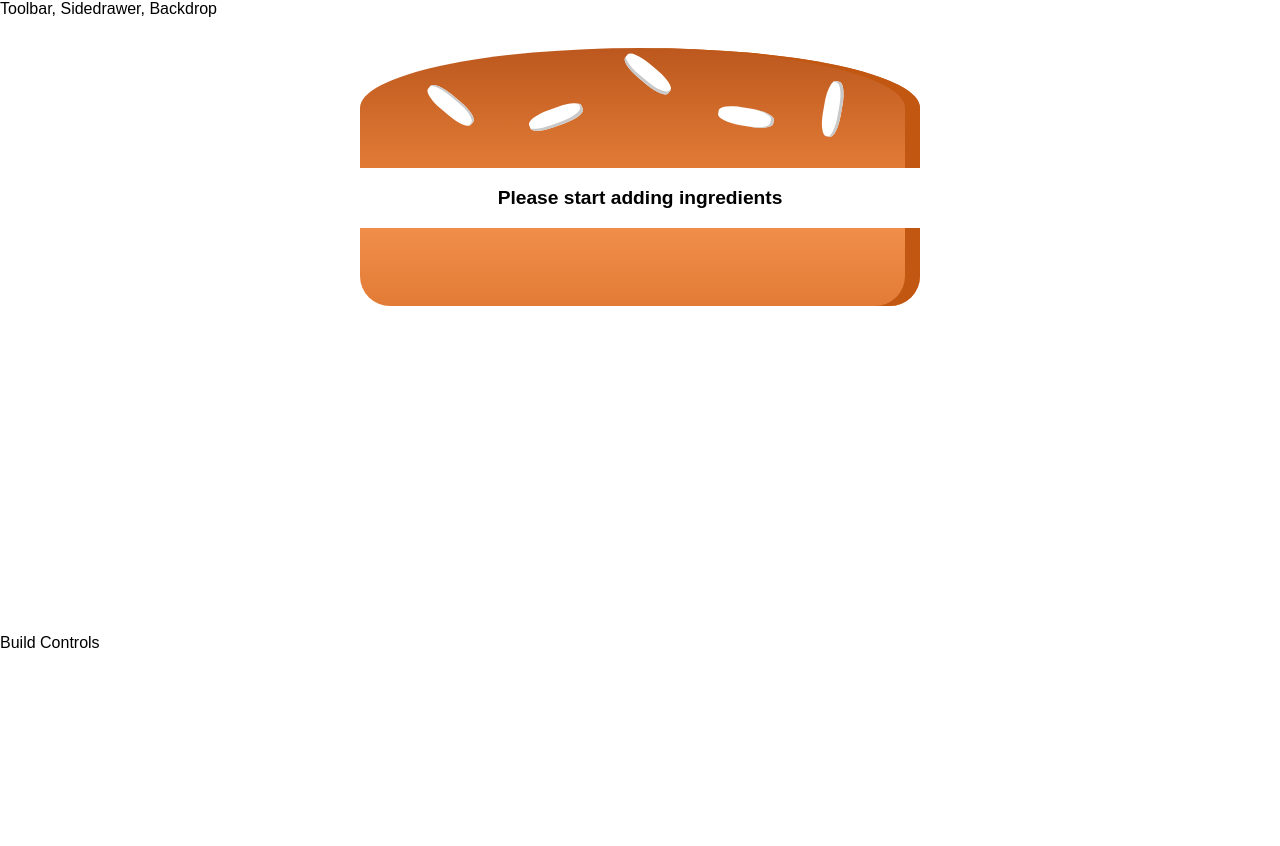
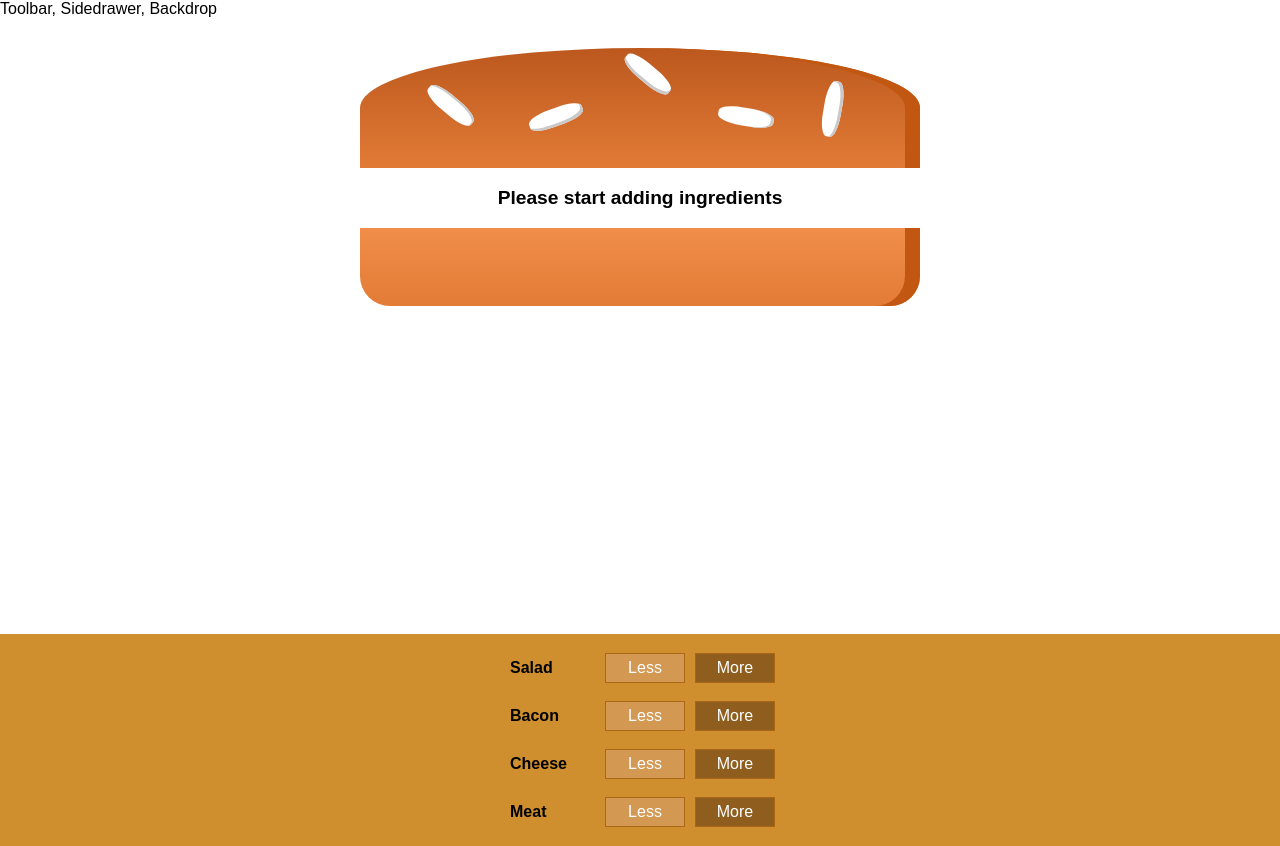
Before and after one commit to KevinRSDNguyen/react-burger, a React app: page / in a window 1280 px wide. Before the commit the page ends 800 px from the top, so only its background shows below. Built offline with nearby package versions, Linux system fonts and the light colour scheme.

Commit message:
Connected State to Build Controls

```diff
--- a/src/components/Burger/BuildControls/BuildControl/BuildControl.js
+++ b/src/components/Burger/BuildControls/BuildControl/BuildControl.js
@@ -6,7 +6,9 @@
     <div className={classes.BuildControl}>
       <div className={classes.Label}>{props.label}</div>
       <button className={classes.Less}>Less</button>
-      <button className={classes.More}>More</button>
+      <button className={classes.More} onClick={props.added}>
+        More
+      </button>
     </div>
   );
 };
--- a/src/components/Burger/BuildControls/BuildControls.js
+++ b/src/components/Burger/BuildControls/BuildControls.js
@@ -0,0 +1,29 @@
+import React from "react";
+
+import classes from "./BuildControls.css";
+import BuildControl from "./BuildControl/BuildControl";
+
+const controls = [
+  { label: "Salad", type: "salad" },
+  { label: "Bacon", type: "bacon" },
+  { label: "Cheese", type: "cheese" },
+  { label: "Meat", type: "meat" }
+];
+
+const buildControls = props => {
+  return (
+    <div className={classes.BuildControls}>
+      {controls.map(control => {
+        return (
+          <BuildControl
+            key={control.label}
+            label={control.label}
+            added={() => props.ingredientAdded(control.type)}
+          />
+        );
+      })}
+    </div>
+  );
+};
+
+export default buildControls;
--- a/src/containers/BurgerBuilder/BurgerBuilder.js
+++ b/src/containers/BurgerBuilder/BurgerBuilder.js
@@ -2,6 +2,14 @@
 
 import Aux from "./../../hoc/Auxx";
 import Burger from "./../../components/Burger/Burger";
+import BuildControls from "./../../components/Burger/BuildControls/BuildControls";
+
+const INGREDIENT_PRICES = {
+  salad: 0.5,
+  cheese: 0.4,
+  meat: 1.3,
+  bacon: 0.7
+};
 
 class BurgerBuilder extends Component {
   state = {
@@ -10,13 +18,30 @@
       bacon: 0,
       cheese: 0,
       meat: 0
-    }
+    },
+    totalPrice: 4
   };
+  addIngredientHandler = type => {
+    const oldCount = this.state.ingredients[type];
+    const updatedCount = oldCount + 1;
+    const updatedIngredients = {
+      ...this.state.ingredients
+    };
+    updatedIngredients[type] = updatedCount;
+    const priceAddition = INGREDIENT_PRICES[type];
+    const oldPrice = this.state.totalPrice;
+    const newPrice = oldPrice + priceAddition;
+    this.setState({
+      ingredients: updatedIngredients,
+      totalPrice: newPrice
+    });
+  };
+  removeIngredientHandler = type => {};
   render() {
     return (
       <Aux>
         <Burger ingredients={this.state.ingredients} />
-        <div>Build Controls</div>
+        <BuildControls ingredientAdded={this.addIngredientHandler} />
       </Aux>
     );
   }
```
